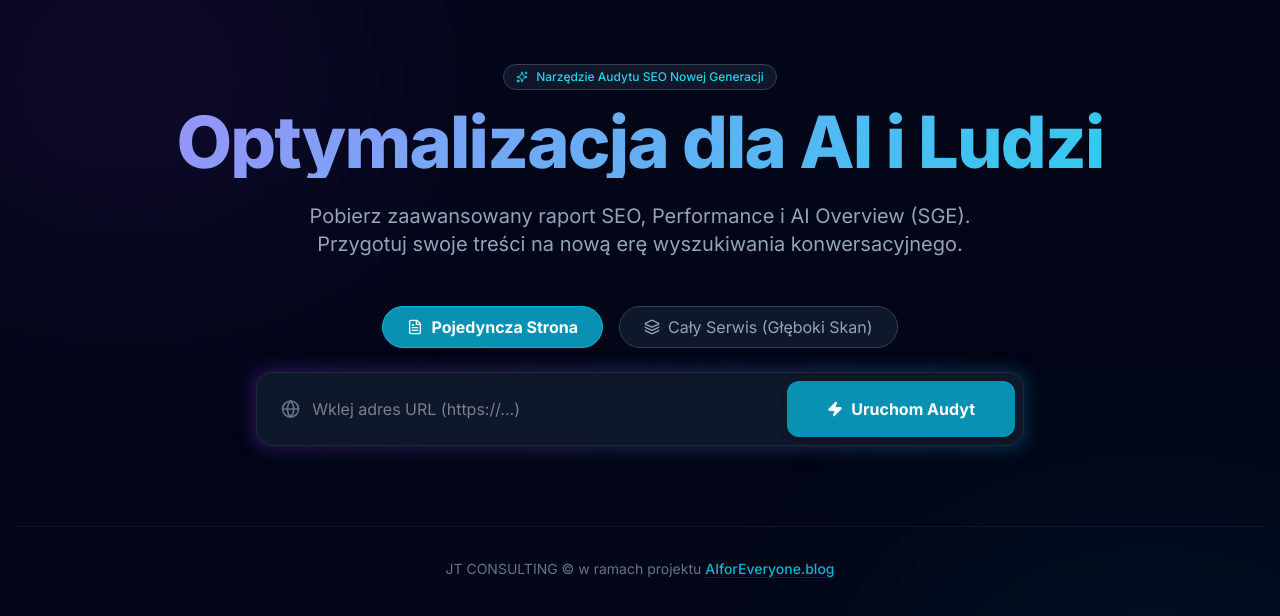
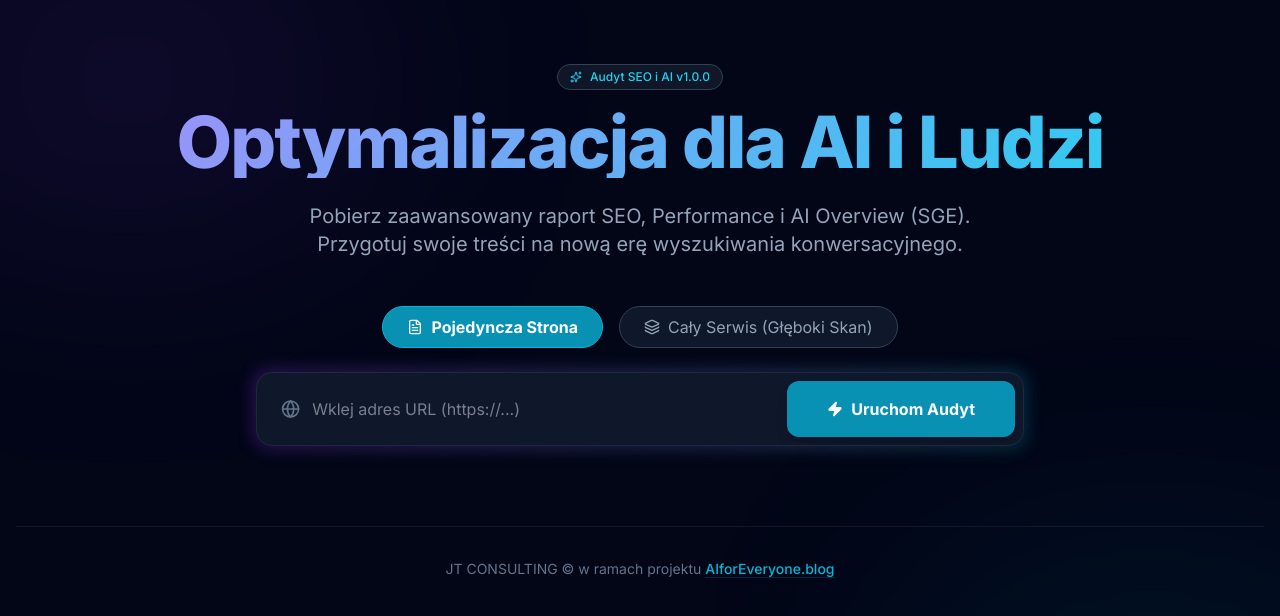
Before and after one commit to jtomeczek-dev/Audit-SEO-SGE, a Next.js app: page / in a window 1280 px wide. Shown: the top 616 px of the page. Built offline with nearby package versions, Linux system fonts and the light colour scheme.

Commit message:
release: v1.0.0 - Official Launch of Audyt SEO i AI

```diff
--- a/src/app/page.tsx
+++ b/src/app/page.tsx
@@ -398,7 +398,7 @@ export default function Home() {
                         >
                             <span className="inline-flex items-center gap-2 px-3 py-1 rounded-full bg-slate-800/50 border border-slate-700 text-xs font-medium text-cyan-400 mb-4">
                                 <Sparkles className="w-3 h-3" />
-                                Narzędzie Audytu SEO Nowej Generacji
+                                Audyt SEO i AI v1.0.0
                             </span>
                             <h1 className="text-5xl md:text-7xl font-extrabold tracking-tight mb-6 text-gradient">
                                 Optymalizacja dla AI i Ludzi
```
Also changed, not shown: package.json (line endings or trailing spaces).
